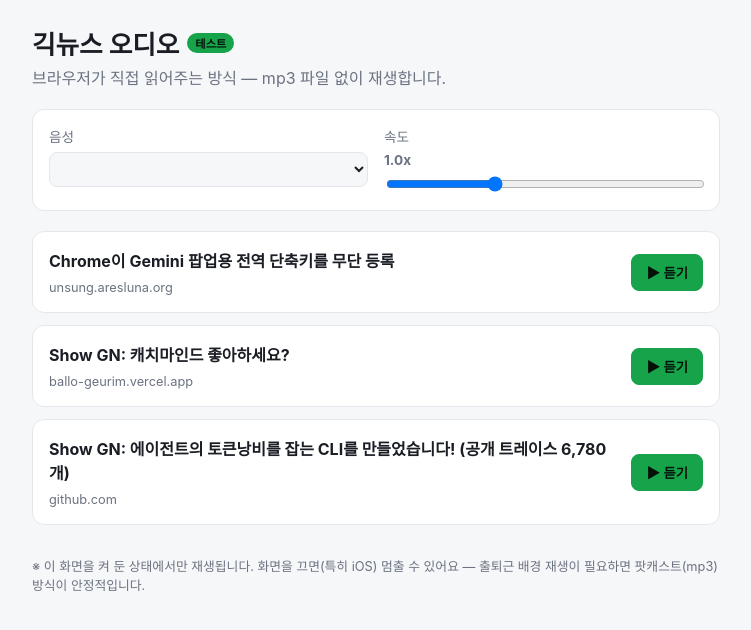
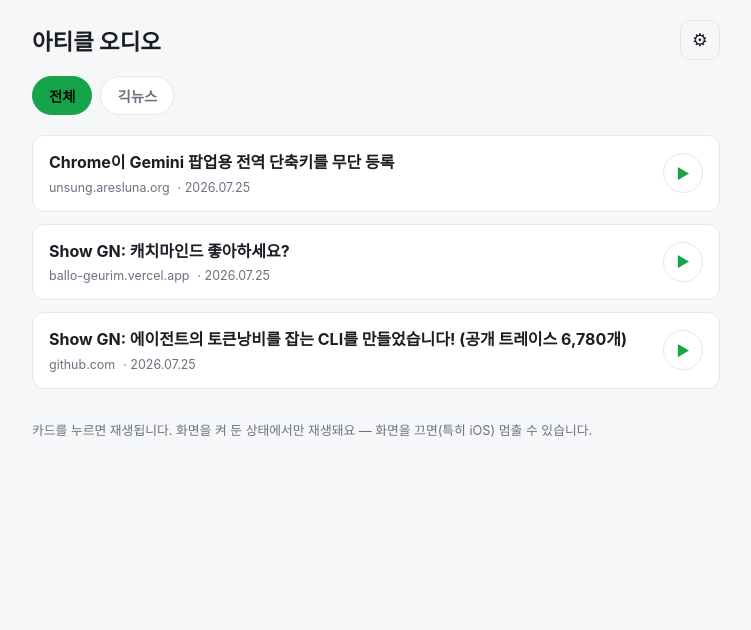
Before and after one commit to teawon/article, a React (Vite) app: page / in a window 1280 px wide. Shown: the top 630 px of the page, without its empty margins (264-1015 px from the left). Built offline with nearby package versions, Linux system fonts and the light colour scheme.

Commit message:
feat: 탭 분리

```diff
--- a/data/narrated/31803.json
+++ b/data/narrated/31803.json
@@ -2,6 +2,7 @@
   "id": "31803",
   "title": "Show GN: 캐치마인드 좋아하세요?",
   "source": "ballo-geurim.vercel.app",
+  "provider": "긱뉴스",
   "link": "https://news.hada.io/topic?id=31803",
   "published": "2026-07-25T15:24:27+09:00",
   "script": "다음 글입니다. 이번 글은 쇼 지엔, 즉 자신이 만든 프로젝트를 소개하는 글입니다. 온라인으로 즐기는 캐치마인드 게임을 만들었다는 소식입니다. 만든 분은, 캐치마인드를 좋아하는데 친구들과 모이기가 어려워서 오랫동안 못 했다고 합니다. 그래서 언제든 혼자서도 그림 문제를 만들고 풀 수 있는 서비스를 만들었다고 소개합니다."
--- a/scripts/collect.mjs
+++ b/scripts/collect.mjs
@@ -88,7 +88,7 @@
         console.log('건너뜀(본문 없음)')
         continue
       }
-      const raw = { id: e.id, title: e.title, source, link: e.link, published: e.published, paragraphs }
+      const raw = { id: e.id, title: e.title, source, provider: '긱뉴스', link: e.link, published: e.published, paragraphs }
       await writeFile(join(RAW_DIR, `${e.id}.json`), JSON.stringify(raw, null, 2), 'utf-8')
       const done = alreadyNarrated.has(e.id)
       console.log(done ? 'OK (이미 보정됨)' : 'OK (보정 대기)')
--- a/src/App.tsx
+++ b/src/App.tsx
@@ -1,4 +1,4 @@
-import { useEffect, useRef, useState } from 'react'
+import { useEffect, useMemo, useRef, useState } from 'react'
 import { articles, type Article } from './articles'
 
 /** 긴 텍스트는 문장 단위로 끊어 읽어야 브라우저(특히 Safari)가 중간에 멈추지 않는다. */
@@ -9,29 +9,50 @@
     .filter(Boolean)
 }
 
+/** ISO 날짜 → "2026.07.25" */
+function formatDate(iso?: string): string {
+  if (!iso) return ''
+  const d = new Date(iso)
+  if (Number.isNaN(d.getTime())) return ''
+  const p = (n: number) => String(n).padStart(2, '0')
+  return `${d.getFullYear()}.${p(d.getMonth() + 1)}.${p(d.getDate())}`
+}
+
 export default function App() {
   const [voices, setVoices] = useState<SpeechSynthesisVoice[]>([])
   const [voiceURI, setVoiceURI] = useState<string>('')
   const [rate, setRate] = useState(1)
   const [playingId, setPlayingId] = useState<string | null>(null)
   const [paused, setPaused] = useState(false)
+  const [settingsOpen, setSettingsOpen] = useState(false)
+  const [tab, setTab] = useState('전체')
 
-  // 현재 재생을 취소하기 위한 토큰. speak 할 때마다 증가시켜 이전 큐를 무효화한다.
   const runToken = useRef(0)
-
   const supported = typeof window !== 'undefined' && 'speechSynthesis' in window
 
-  // 사용 가능한 음성 로딩 (voiceschanged 이벤트로 비동기 도착)
+  // 탭 목록 = 전체 + provider 종류
+  const tabs = useMemo(() => {
+    const providers = Array.from(new Set(articles.map((a) => a.provider)))
+    return ['전체', ...providers]
+  }, [])
+
+  const visible = useMemo(
+    () => (tab === '전체' ? articles : articles.filter((a) => a.provider === tab)),
+    [tab],
+  )
+
+  // 음성 로딩 (기본값: 유나 우선)
   useEffect(() => {
     if (!supported) return
     const load = () => {
       const all = window.speechSynthesis.getVoices()
       const korean = all.filter((v) => v.lang.toLowerCase().startsWith('ko'))
-      setVoices(korean.length ? korean : all)
+      const list = korean.length ? korean : all
+      setVoices(list)
       setVoiceURI((prev) => {
         if (prev) return prev
-        const preferred = korean[0] ?? all[0]
-        return preferred ? preferred.voiceURI : ''
+        const yuna = list.find((v) => /yuna|유나/i.test(v.name))
+        return (yuna ?? list[0])?.voiceURI ?? ''
       })
     }
     load()
@@ -46,19 +67,16 @@
     setPaused(false)
   }
 
-  const speak = (article: Article) => {
-    if (!supported) return
-    // 항상 깨끗한 상태에서 시작
+  const play = (article: Article) => {
     window.speechSynthesis.cancel()
     const token = ++runToken.current
     const voice = voices.find((v) => v.voiceURI === voiceURI) ?? null
     const chunks = splitIntoChunks(article.script)
-
     setPlayingId(article.id)
     setPaused(false)
 
     const speakChunk = (i: number) => {
-      if (token !== runToken.current) return // 취소됨
+      if (token !== runToken.current) return
       if (i >= chunks.length) {
         setPlayingId(null)
         return
@@ -76,8 +94,11 @@
     speakChunk(0)
   }
 
-  const togglePause = () => {
-    if (paused) {
+  // 카드 클릭: 재생 / 일시정지 / 재개 토글
+  const onCardClick = (article: Article) => {
+    if (playingId !== article.id) {
+      play(article)
+    } else if (paused) {
       window.speechSynthesis.resume()
       setPaused(false)
     } else {
@@ -99,12 +120,20 @@
 
   return (
     <main className="wrap">
-      <header>
-        <h1>긱뉴스 오디오 <span className="badge">테스트</span></h1>
-        <p className="sub">브라우저가 직접 읽어주는 방식 — mp3 파일 없이 재생합니다.</p>
+      <header className="topbar">
+        <h1>아티클 오디오</h1>
+        <button
+          className="gear"
+          onClick={() => setSettingsOpen((v) => !v)}
+          aria-label="재생 설정"
+          aria-expanded={settingsOpen}
+        >
+          ⚙︎
+        </button>
       </header>
 
-      <section className="controls">
+      {settingsOpen && (
+        <section className="settings">
           <label>
             음성
             <select value={voiceURI} onChange={(e) => setVoiceURI(e.target.value)}>
@@ -127,26 +156,58 @@
             />
           </label>
         </section>
+      )}
+
+      <nav className="tabs">
+        {tabs.map((t) => (
+          <button
+            key={t}
+            className={t === tab ? 'tab active' : 'tab'}
+            onClick={() => setTab(t)}
+          >
+            {t}
+          </button>
+        ))}
+      </nav>
 
       <ul className="list">
-        {articles.map((a) => {
+        {visible.map((a) => {
           const active = playingId === a.id
+          const status = !active ? '▶' : paused ? '▶' : '⏸'
           return (
-            <li key={a.id} className={active ? 'card active' : 'card'}>
+            <li
+              key={a.id}
+              className={active ? 'card active' : 'card'}
+              onClick={() => onCardClick(a)}
+              role="button"
+              tabIndex={0}
+              onKeyDown={(e) => {
+                if (e.key === 'Enter' || e.key === ' ') {
+                  e.preventDefault()
+                  onCardClick(a)
+                }
+              }}
+            >
               <div className="meta">
                 <h2>{a.title}</h2>
-                <a href={a.link} target="_blank" rel="noreferrer">
-                  {a.source}
-                </a>
+                <div className="submeta">
+                  <span className="src">{a.source}</span>
+                  {a.published && <span className="date">{formatDate(a.published)}</span>}
                 </div>
-              <div className="actions">
-                {active ? (
-                  <>
-                    <button onClick={togglePause}>{paused ? '▶ 계속' : '⏸ 일시정지'}</button>
-                    <button className="ghost" onClick={stop}>■ 정지</button>
-                  </>
-                ) : (
-                  <button onClick={() => speak(a)}>▶ 듣기</button>
+              </div>
+              <div className="playstate">
+                <span className="icon">{status}</span>
+                {active && (
+                  <button
+                    className="stop"
+                    onClick={(e) => {
+                      e.stopPropagation()
+                      stop()
+                    }}
+                    aria-label="정지"
+                  >
+                    ■
+                  </button>
                 )}
               </div>
             </li>
@@ -156,8 +217,8 @@
 
       <footer>
         <p className="note">
-          ※ 이 화면을 켜 둔 상태에서만 재생됩니다. 화면을 끄면(특히 iOS) 멈출 수 있어요 —
-          출퇴근 배경 재생이 필요하면 팟캐스트(mp3) 방식이 안정적입니다.
+          카드를 누르면 재생됩니다. 화면을 켜 둔 상태에서만 재생돼요 — 화면을 끄면(특히 iOS)
+          멈출 수 있습니다.
         </p>
       </footer>
     </main>
--- a/src/articles.ts
+++ b/src/articles.ts
@@ -1,8 +1,12 @@
 export interface Article {
   id: string
   title: string
+  /** 외부 원본 도메인 (예: github.com) */
   source: string
+  /** 수집처 = 상단 탭 기준 (예: 긱뉴스) */
+  provider: string
   link: string
+  /** 원본 게시일 (ISO 8601) */
   published?: string
   /** 낭독 대본. article-narration 스킬이 운전용으로 재작성. */
   script: string
--- a/src/index.css
+++ b/src/index.css
@@ -34,29 +34,33 @@
 .wrap {
   max-width: 720px;
   margin: 0 auto;
-  padding: 24px 16px 64px;
+  padding: 20px 16px 64px;
 }
 
-header h1 {
-  font-size: 1.6rem;
-  margin: 0 0 4px;
+/* 상단바 */
+.topbar {
   display: flex;
   align-items: center;
-  gap: 8px;
+  justify-content: space-between;
+  margin-bottom: 16px;
 }
+.topbar h1 { font-size: 1.4rem; margin: 0; }
 
-.badge {
-  font-size: 0.7rem;
-  background: var(--accent);
-  color: #041008;
-  padding: 2px 8px;
-  border-radius: 999px;
-  font-weight: 700;
+.gear {
+  background: transparent;
+  border: 1px solid var(--border);
+  color: var(--text);
+  border-radius: 10px;
+  width: 40px;
+  height: 40px;
+  font-size: 1.1rem;
+  cursor: pointer;
+  flex-shrink: 0;
 }
+.gear:hover { border-color: var(--accent); }
 
-.sub { color: var(--muted); margin: 0 0 20px; }
-
-.controls {
+/* 설정 패널 (접힘) */
+.settings {
   display: flex;
   flex-wrap: wrap;
   gap: 16px;
@@ -64,10 +68,9 @@
   background: var(--card);
   border: 1px solid var(--border);
   border-radius: 12px;
-  margin-bottom: 20px;
+  margin-bottom: 16px;
 }
-
-.controls label {
+.settings label {
   display: flex;
   flex-direction: column;
   gap: 6px;
@@ -76,11 +79,7 @@
   flex: 1;
   min-width: 160px;
 }
-
-select, input[type='range'] {
-  width: 100%;
-}
-
+select, input[type='range'] { width: 100%; }
 select {
   padding: 8px;
   border-radius: 8px;
@@ -89,6 +88,32 @@
   color: var(--text);
 }
 
+/* 탭 */
+.tabs {
+  display: flex;
+  gap: 8px;
+  overflow-x: auto;
+  padding-bottom: 4px;
+  margin-bottom: 16px;
+}
+.tab {
+  padding: 8px 16px;
+  border-radius: 999px;
+  border: 1px solid var(--border);
+  background: var(--card);
+  color: var(--muted);
+  font-weight: 600;
+  font-size: 0.9rem;
+  cursor: pointer;
+  white-space: nowrap;
+}
+.tab.active {
+  background: var(--accent);
+  color: #041008;
+  border-color: var(--accent);
+}
+
+/* 카드 목록 */
 .list { list-style: none; padding: 0; margin: 0; display: grid; gap: 12px; }
 
 .card {
@@ -100,29 +125,51 @@
   background: var(--card);
   border: 1px solid var(--border);
   border-radius: 12px;
+  cursor: pointer;
+  transition: border-color 0.15s, background 0.15s;
 }
-
+.card:hover { border-color: var(--accent); }
 .card.active { background: var(--card-active); border-color: var(--accent); }
+.card:focus-visible { outline: 2px solid var(--accent); outline-offset: 2px; }
 
 .card .meta { min-width: 0; }
-.card h2 { font-size: 1rem; margin: 0 0 4px; }
-.card a { color: var(--muted); font-size: 0.8rem; text-decoration: none; }
-.card a:hover { text-decoration: underline; }
+.card h2 { font-size: 1rem; margin: 0 0 6px; line-height: 1.35; }
 
-.actions { display: flex; gap: 8px; flex-shrink: 0; }
+.submeta {
+  display: flex;
+  align-items: center;
+  gap: 8px;
+  font-size: 0.78rem;
+  color: var(--muted);
+}
+.submeta .date::before { content: '· '; }
 
-button {
-  padding: 8px 14px;
-  border-radius: 8px;
-  border: 1px solid var(--accent);
+/* 재생 상태 */
+.playstate { display: flex; align-items: center; gap: 8px; flex-shrink: 0; }
+.playstate .icon {
+  display: inline-flex;
+  align-items: center;
+  justify-content: center;
+  width: 40px;
+  height: 40px;
+  border-radius: 50%;
   background: var(--accent);
   color: #041008;
-  font-weight: 600;
+  font-size: 0.9rem;
+}
+.card:not(.active) .playstate .icon { background: transparent; color: var(--accent); border: 1px solid var(--border); }
+
+.stop {
+  background: transparent;
+  border: 1px solid var(--border);
+  color: var(--muted);
+  border-radius: 8px;
+  width: 36px;
+  height: 36px;
   cursor: pointer;
-  white-space: nowrap;
+  font-size: 0.8rem;
 }
-
-button.ghost { background: transparent; color: var(--muted); border-color: var(--border); }
+.stop:hover { border-color: var(--accent); color: var(--text); }
 
 .note { color: var(--muted); font-size: 0.8rem; line-height: 1.5; margin-top: 32px; }
 .warn { color: #f59e0b; }
```
Also changed, not shown: data/narrated/31802.json (+1 -0 lines), data/narrated/31806.json (+1 -0 lines), .claude/skills/article-narration/SKILL.md. Lines whose indentation alone changed are shown as unchanged.
